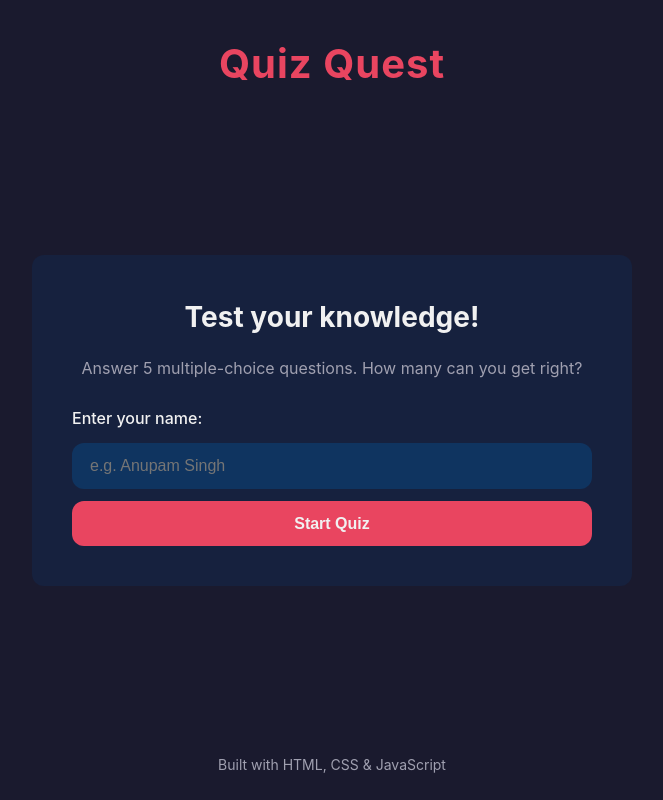
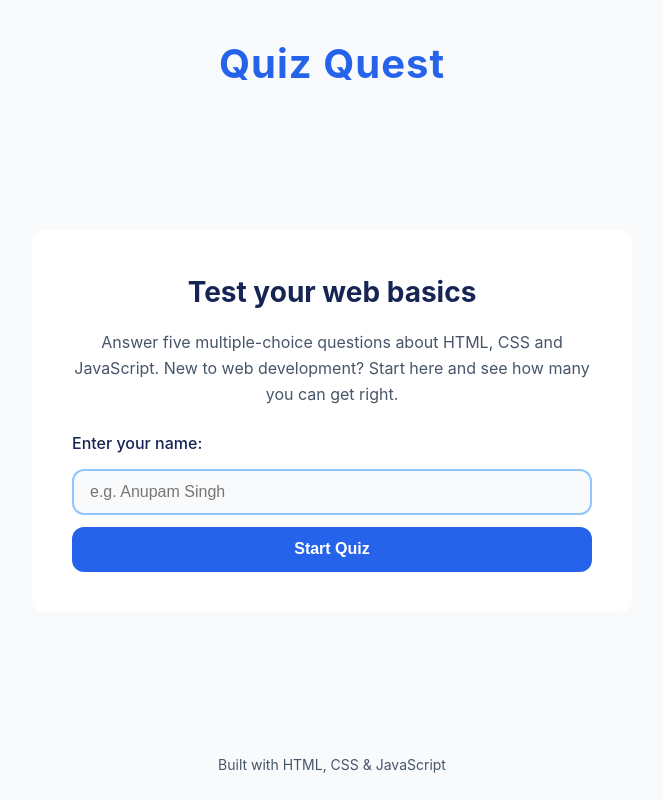
Before and after one commit to AnupamAS02/quiz-quest, a plain HTML site: page index.html in a window 1280 px wide. Shown: the whole page, without its empty margins (308-971 px from the left). Drawn offline with Linux system fonts and the light colour scheme.

Commit message:
Clarify the beginner web quiz invitation and search metadata
Name the five-question HTML, CSS and JavaScript format, apply the approved Quiz blue palette, and preserve the existing single-page quiz flow.

```diff
--- a/index.html
+++ b/index.html
@@ -4,7 +4,9 @@
 <head>
     <meta charset="UTF-8" />
     <meta name="viewport" content="width=device-width, initial-scale=1.0" />
-    <title>Quiz Quest</title>
+    <title>Quiz Quest | HTML, CSS &amp; JavaScript Quiz for Beginners</title>
+    <meta name="description"
+        content="Test your HTML, CSS and JavaScript basics with Quiz Quest. Answer five multiple-choice questions, see your score and play again." />
     <link rel="stylesheet" href="style.css" />
 </head>
 
@@ -16,8 +18,8 @@
     <main>
         <!-- Screen 1: Start -->
         <section id="start-screen" class="screen">
-            <h2>Test your knowledge!</h2>
-            <p>Answer 5 multiple-choice questions. How many can you get right?</p>
+            <h2>Test your web basics</h2>
+            <p>Answer five multiple-choice questions about HTML, CSS and JavaScript. New to web development? Start here and see how many you can get right.</p>
             <form id="start-form">
                 <label for="player-name">Enter your name:</label>
                 <input type="text" id="player-name" name="playerName" placeholder="e.g. Anupam Singh" required
--- a/style.css
+++ b/style.css
@@ -2,12 +2,13 @@
    1. CSS Variables (custom properties)
    ============================================ */
 :root {
-    --color-bg: #1a1a2e;
-    --color-surface: #16213e;
-    --color-primary: #0f3460;
-    --color-accent: #e94560;
-    --color-text: #f1f1f1;
-    --color-text-muted: #a0a0b0;
+    --color-bg: #f8fafc;
+    --color-surface: #ffffff;
+    --color-primary: #2563eb;
+    --color-secondary: #93c5fd;
+    --color-accent: #f59e0b;
+    --color-text: #172554;
+    --color-text-muted: #475569;
     --color-correct: #4ade80;
     --color-wrong: #f87171;
 
@@ -44,7 +45,7 @@ header {
 
 header h1 {
     font-size: 2.5rem;
-    color: var(--color-accent);
+    color: var(--color-primary);
     letter-spacing: 1px;
 }
 
@@ -103,9 +104,9 @@ label {
 input[type="text"] {
     padding: 0.75rem 1rem;
     font-size: 1rem;
-    background-color: var(--color-primary);
+    background-color: var(--color-bg);
     color: var(--color-text);
-    border: 2px solid transparent;
+    border: 2px solid var(--color-secondary);
     border-radius: var(--radius);
     transition: border-color var(--transition);
 }
@@ -122,8 +123,8 @@ button {
     padding: 0.85rem 1.5rem;
     font-size: 1rem;
     font-weight: 600;
-    background-color: var(--color-accent);
-    color: var(--color-text);
+    background-color: var(--color-primary);
+    color: var(--color-surface);
     border: none;
     border-radius: var(--radius);
     cursor: pointer;
@@ -131,8 +132,13 @@ button {
 }
 
 button:hover {
-    background-color: #d63852;
+    background-color: #1d4ed8;
     transform: translateY(-2px);
+}
+
+button:focus-visible {
+    outline: 3px solid var(--color-accent);
+    outline-offset: 3px;
 }
 
 button:active {
@@ -144,6 +150,8 @@ button:active {
    ============================================ */
 .quiz-info {
     display: flex;
+    flex-wrap: wrap;
+    gap: 0.75rem;
     justify-content: space-between;
     margin-bottom: 1.5rem;
     color: var(--color-text-muted);
@@ -162,12 +170,13 @@ button:active {
 }
 
 .answer-btn {
-    background-color: var(--color-primary);
+    background-color: var(--color-secondary);
+    color: var(--color-text);
     text-align: left;
 }
 
-.answer-btn:hover {
-    background-color: #1a4a85;
+.answer-btn:hover:not(:disabled) {
+    background-color: #bfdbfe;
 }
 
 /* ============================================
@@ -202,7 +211,7 @@ button:active {
 .progress-bar {
     width: 100%;
     height: 8px;
-    background-color: var(--color-primary);
+    background-color: var(--color-secondary);
     border-radius: var(--radius);
     overflow: hidden;
     margin-bottom: 1.5rem;
@@ -211,7 +220,7 @@ button:active {
 .progress-fill {
     height: 100%;
     width: 0%;
-    background-color: var(--color-accent);
+    background-color: var(--color-primary);
     transition: width 0.4s ease;
 }
 
```
